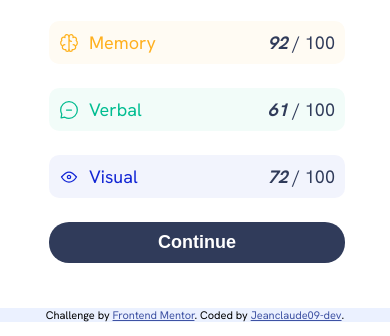
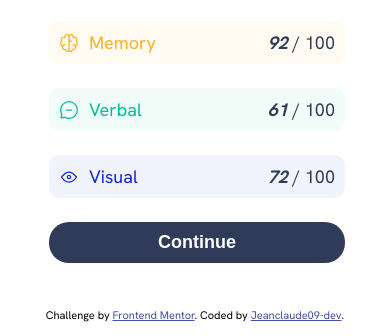
Before and after one commit to Jeanclaude09-dev/results-summary-component-main, a plain HTML site: page index.html in a window 390 px wide. Shown: the part 508-844 px from the top of the page. Drawn offline with Linux system fonts and the light colour scheme.

Commit message:
Update style.css

```diff
--- a/style.css
+++ b/style.css
@@ -156,6 +156,10 @@ button:active {
   transform: scale(1.05);
 }
 
+footer {
+  background-color: var(--Pale-blue);
+}
+
 @media (max-width: 475px) {
   main {
     width: 100%;
@@ -177,7 +181,7 @@ button:active {
     border-radius: 0;
     margin: -2rem 0 0 0;
   }
-  .attribution {
+  footer {
     background-color: var(--White);
   }
 }
@@ -186,7 +190,6 @@ button:active {
 .attribution {
   font-size: 1.1rem;
   text-align: center;
-  background-color: var(--Pale-blue);
 }
 .attribution a {
   color: hsl(228, 45%, 44%);
```
